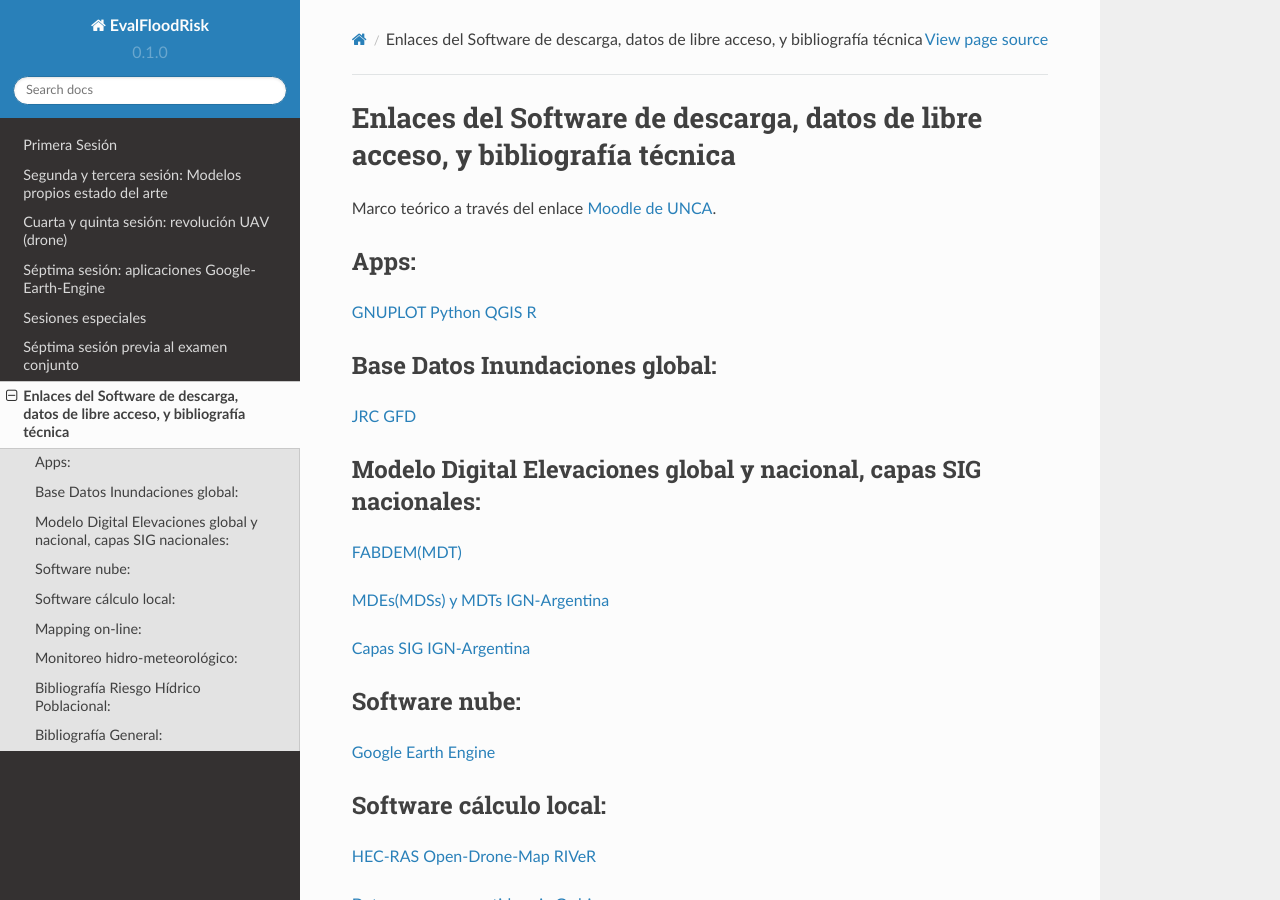
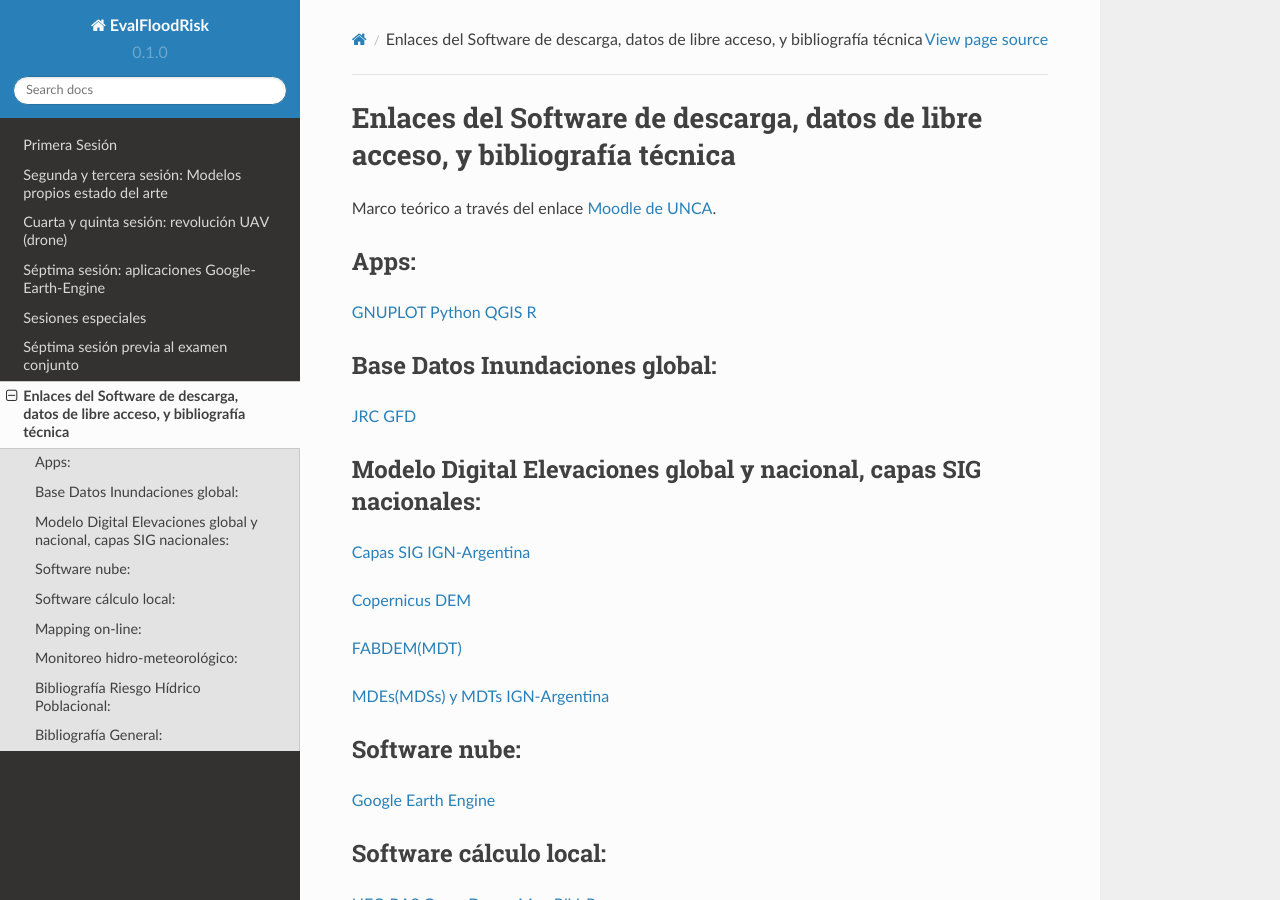
Before and after one commit to ivillamadrid/EvalFloodRisk_RSSWE, a Sphinx documentation site: the page built from docs/source/software.rst, in a window 1280 px wide and 900 px high. Built offline with Sphinx 7.4.7 and the Read the Docs theme 2.0.0, drawn with Linux system fonts in a browser that asks for light colours.

Commit message:
Update software.rst

```diff
--- a/docs/source/software.rst
+++ b/docs/source/software.rst
@@ -17,11 +17,16 @@
 
 Modelo Digital Elevaciones global y nacional, capas SIG nacionales:
 -------------------------------------------------------------------
+
+`Capas SIG IGN-Argentina <https://www.ign.gob.ar/NuestrasActividades/InformacionGeoespacial/CapasSIG>`_
+
+`Copernicus DEM <https://spacedata.copernicus.eu/collections/copernicus-digital-elevation-model>`_
+
 `FABDEM(MDT) <https://data.bris.ac.uk/data/dataset/s5hqmjcdj8yo2ibzi9b4ew3sn>`_
 
 `MDEs(MDSs) y MDTs IGN-Argentina <https://www.ign.gob.ar/NuestrasActividades/Geodesia/ModeloDigitalElevaciones/Mapa>`_
 
-`Capas SIG IGN-Argentina <https://www.ign.gob.ar/NuestrasActividades/InformacionGeoespacial/CapasSIG>`_
+
 
 Software nube:
 --------------
```
